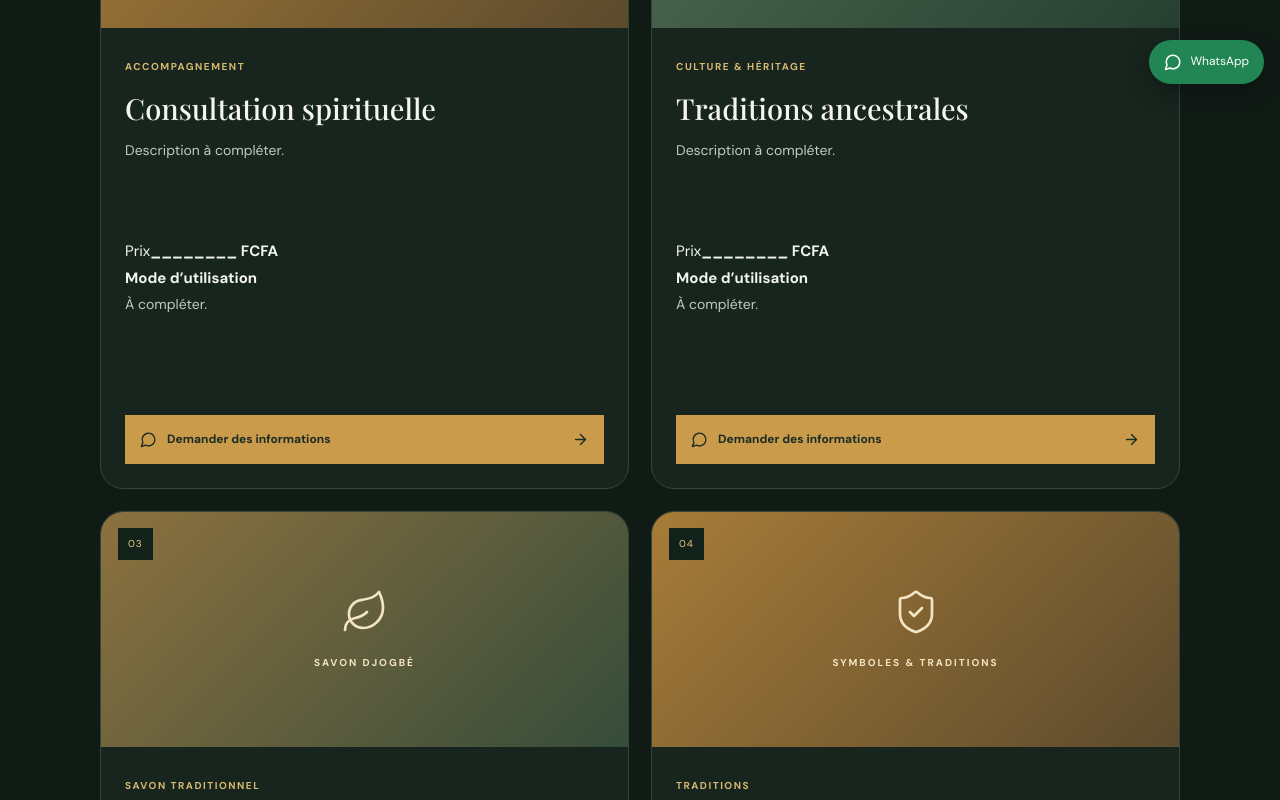
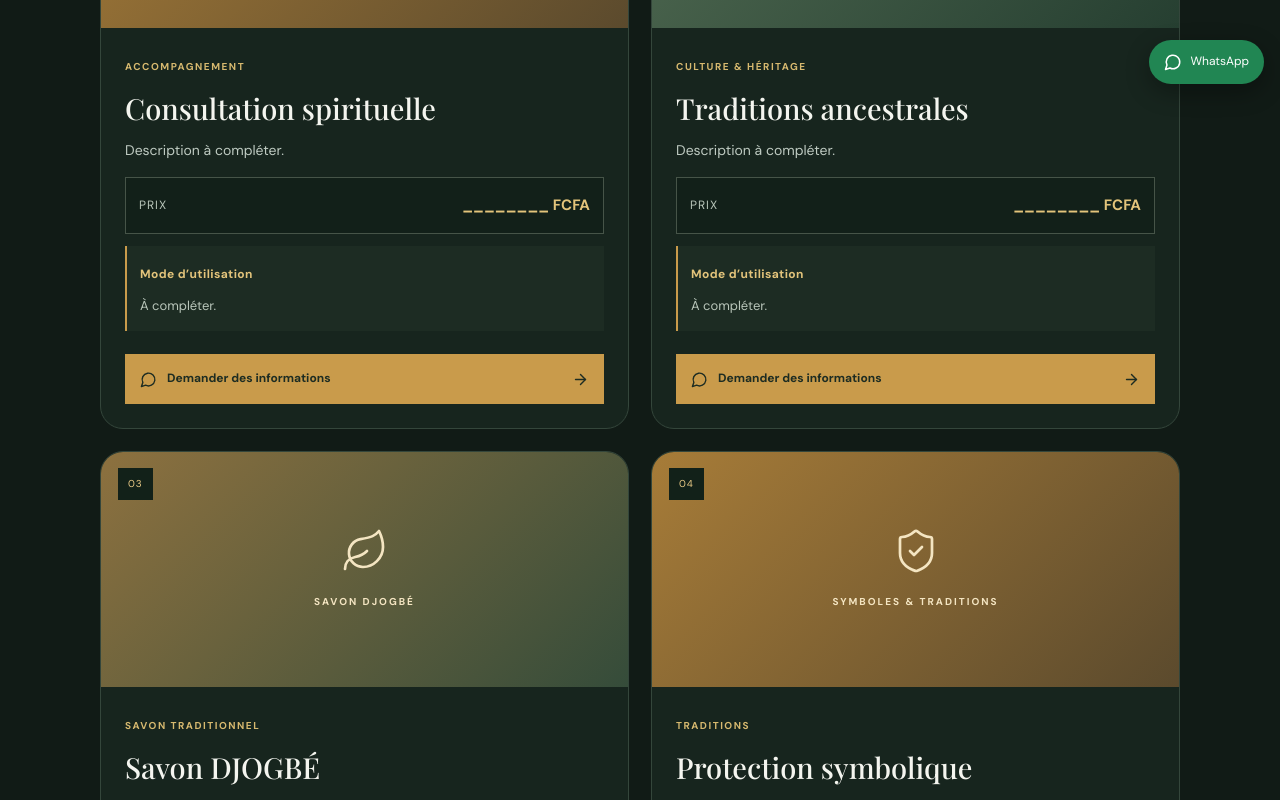
Before and after one commit to fofo-vianney/Dah-Yamonhoun-COVE, a Next.js app: page /prestations in a window 1280 px wide. Shown: the part 700-1500 px from the top of the page. Built offline with nearby package versions, Linux system fonts and the light colour scheme; a web font is replaced by a local one.

Commit message:
Ajouter les zones vierges prix et mode d’utilisation des fiches

```diff
--- a/app/globals.css
+++ b/app/globals.css
@@ -199,3 +199,13 @@ main{width:100%;max-width:100%;overflow:hidden}
 .services-catalog-card p{min-height:0}
 .services-catalog-contact{padding:15px 13px}
 }
+
+
+/* Champs à compléter pour chaque fiche prestation */
+.service-description{min-height:0!important;margin-bottom:18px}
+.service-detail-placeholder{display:flex;align-items:center;justify-content:space-between;gap:12px;padding:14px 13px;margin-top:14px;border:1px solid #465448;background:#122019;color:#d6dfd7}
+.service-detail-placeholder span{font-size:12px;color:#b9c6ba;text-transform:uppercase;letter-spacing:1px}
+.service-detail-placeholder strong{font-size:15px;color:#e3c47b;white-space:nowrap}
+.service-usage{margin-top:12px;padding:14px 13px;border-left:2px solid #c99b4b;background:#1d2c23}
+.service-usage strong{font-size:12px;color:#e3c47b;letter-spacing:.4px}
+.service-usage p{min-height:0!important;margin:7px 0 0;font-size:13px;color:#b9c6ba}
```
